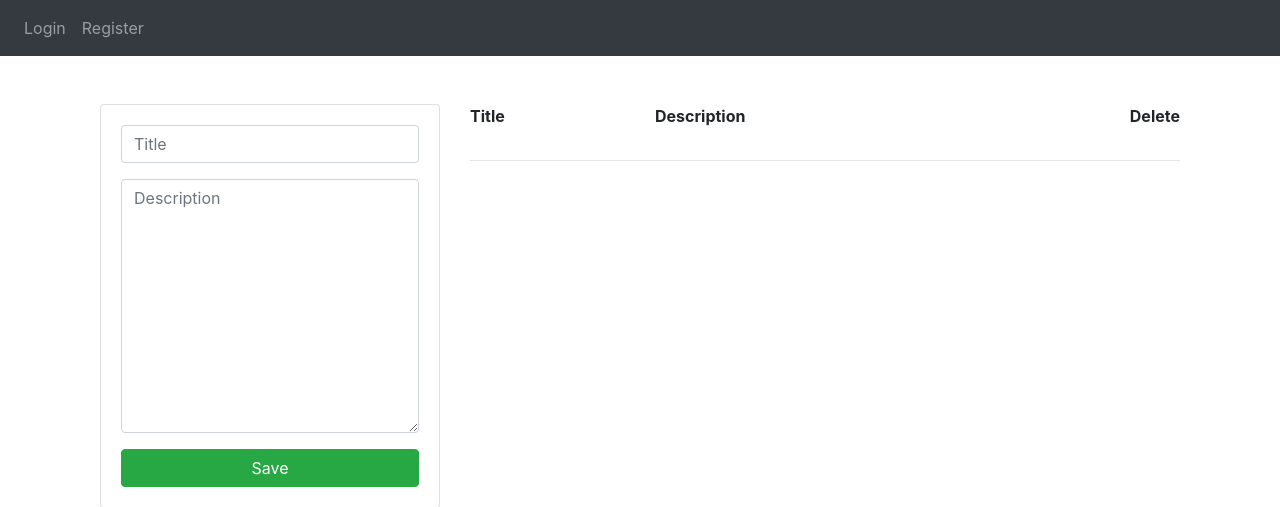
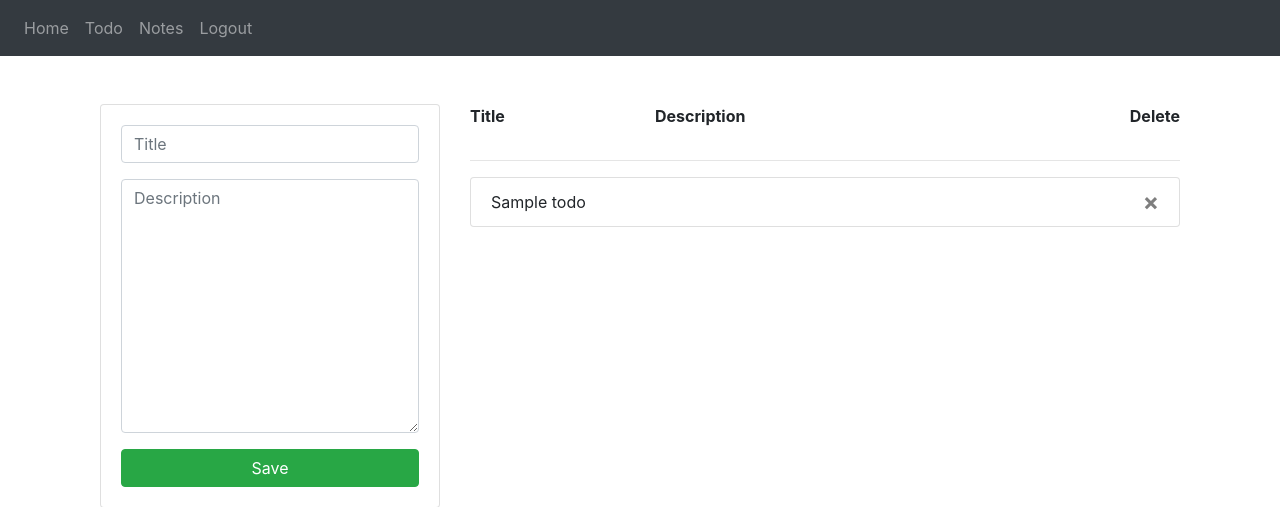
Before and after one commit to IgorD-lab/Focus, a Flask app: template website/templates/todo.html in a window 1280 px wide. Shown: the top 507 px of the page. Run offline with Flask 3, Linux system fonts and the light colour scheme; the template is opened without the code that fills it: values that come from a table or form of the project are taken from there, others are empty; tables that the repository leaves empty hold one stand-in row (values such as "Sample post"); some libraries are stand-ins or nearby versions.

Commit message:
Todo can now add and delete tasks

```diff
--- a/main.py
+++ b/main.py
@@ -2,5 +2,6 @@ from website import create_app
 
 app = create_app()
 
+
 if __name__ == '__main__': # run web server only if file is ran directly
     app.run(debug=True) # every time you update code web server reruns automatically (turn off in production)
--- a/website/__init__.py
+++ b/website/__init__.py
@@ -20,7 +20,7 @@ def create_app():
     app.register_blueprint(views, url_prefix='/') #register blueprints
     app.register_blueprint(auth, url_prefix='/')
 
-    from .models import User, Note, TodoItem # not actually importing we just declare function prototypes before we create database
+    from .models import User, Note, Todo # not actually importing we just declare function prototypes before we create database
 
     with app.app_context():
         db.create_all() # call function
--- a/website/static/index.js
+++ b/website/static/index.js
@@ -8,3 +8,14 @@ function deleteNote(noteId) {
     window.location.href = "/"; // redirect to home page (refresh page)
   });
 }
+
+function deleteTodo(todoId) {
+  // take note id that was passed in index.html
+  fetch("/delete-todo", {
+    // send post request to delete note endpoint
+    method: "POST",
+    body: JSON.stringify({ todoId: todoId }),
+  }).then((_res) => {
+    window.location.href = "/"; // redirect to home page (refresh page)
+  });
+}
--- a/website/templates/layout.html
+++ b/website/templates/layout.html
@@ -90,6 +90,16 @@
           window.location.href = "/notes";
         });
       }
+      function deleteTodo(todoId) {
+        // take note id that was passed in index.html
+        fetch("/delete-todo", {
+          // send post request to delete note endpoint
+          method: "POST",
+          body: JSON.stringify({ todoId: todoId }),
+        }).then((_res) => {
+          window.location.href = "/todo"; // redirect to home page (refresh page)
+        });
+      }
     </script>
     {% endblock %}
   </body>
--- a/website/templates/todo.html
+++ b/website/templates/todo.html
@@ -57,12 +57,21 @@
             </div>
           </div>
           <hr />
-          <div id="tasks"></div>
+          <div>
+            {% for todo in user.todo %}
+            <li class="list-group-item">
+                {{ todo.title }}
+                <button type="button" class="close" onClick="deleteTodo('{{ todo.id }}')">
+                <span aria-hidden="true">&times;</span>
+                </button>
+            </li>
+            {% endfor %}
+          </div>
         </div>
       </div>
     </div>
 
-    <script src="./static/todo.js"></script>
+    <script src="./static/index.js"></script>
   </body>
 </html>
 {% endblock %}
```
Also changed, not shown: website/models.py (+6 -7 lines), website/views.py (+13 -2 lines), instance/database.db.
